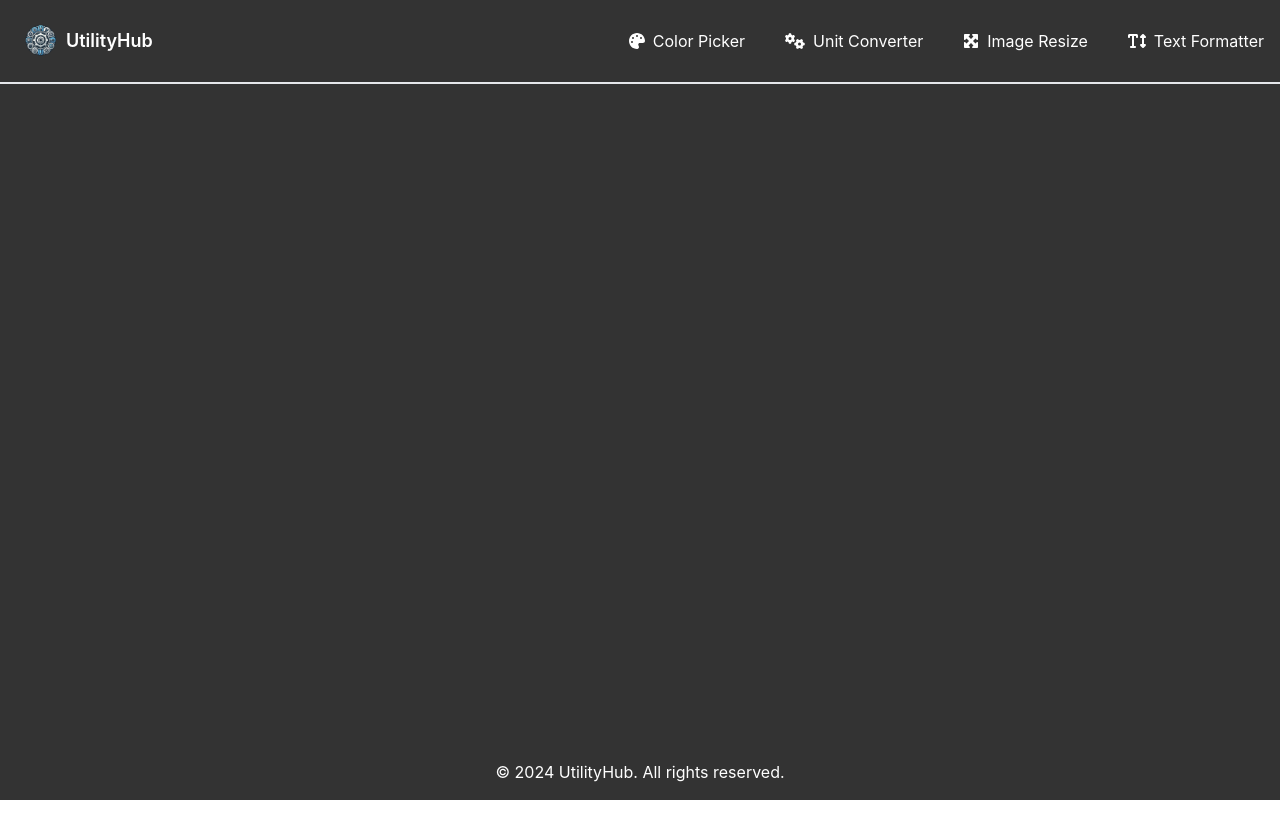
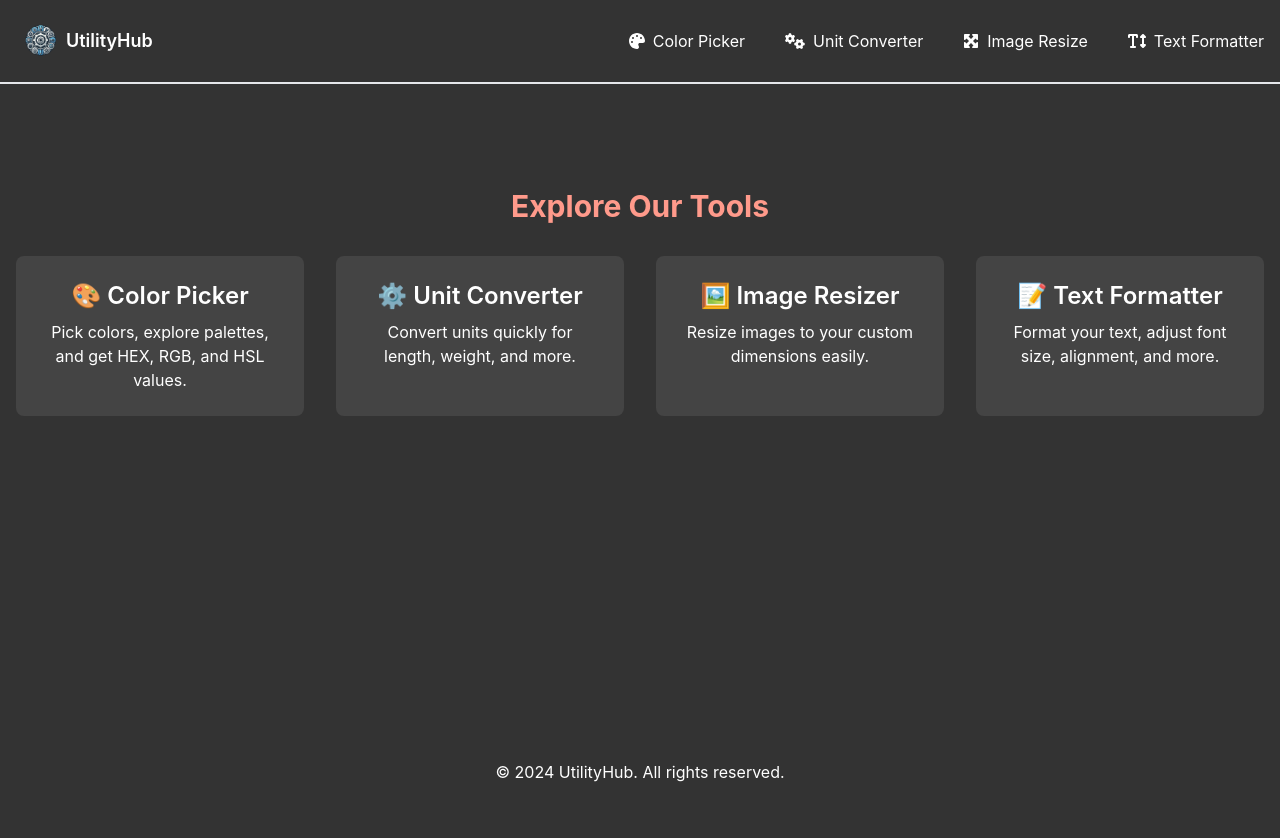
Before and after one commit to Hamza123Hussain/utility_hub, a React (Create React App) app: page / in a window 1280 px wide. Shown: the top 838 px of the page. Before the commit the page ends 800 px from the top, so only its background shows below. Built offline with nearby package versions, Linux system fonts and the light colour scheme.

Commit message:
home route added

```diff
--- a/src/App.tsx
+++ b/src/App.tsx
@@ -6,6 +6,7 @@ import ColorPicker from './components/Tools/ColorPicker'
 import UnitConverter from './components/Tools/Unitconverter/UnitConverter'
 import TextFormatter from './components/Tools/TextFormatter/TextFormatter'
 import ImageResizer from './components/Tools/Imageresize/resize'
+import HomePage from './components/Home'
 
 const App: React.FC = () => {
   return (
@@ -13,6 +14,7 @@ const App: React.FC = () => {
       <Navbar />
       <div className=" flex-1 my-10">
         <Routes>
+          <Route path="/" element={<HomePage />} />
           <Route path="/ColorPicker" element={<ColorPicker />} />
           <Route path="/UnitConverter" element={<UnitConverter />} />
           <Route path="/Resize" element={<ImageResizer />} />
```
